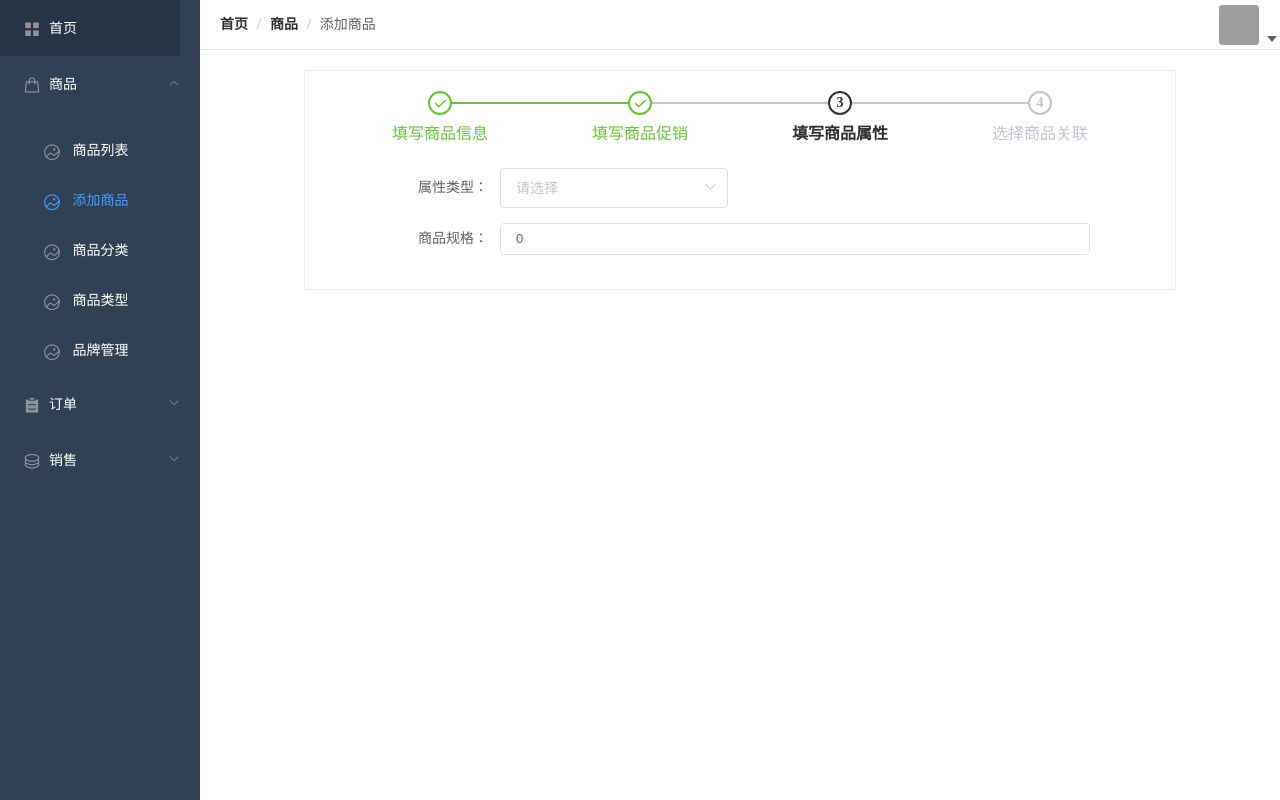
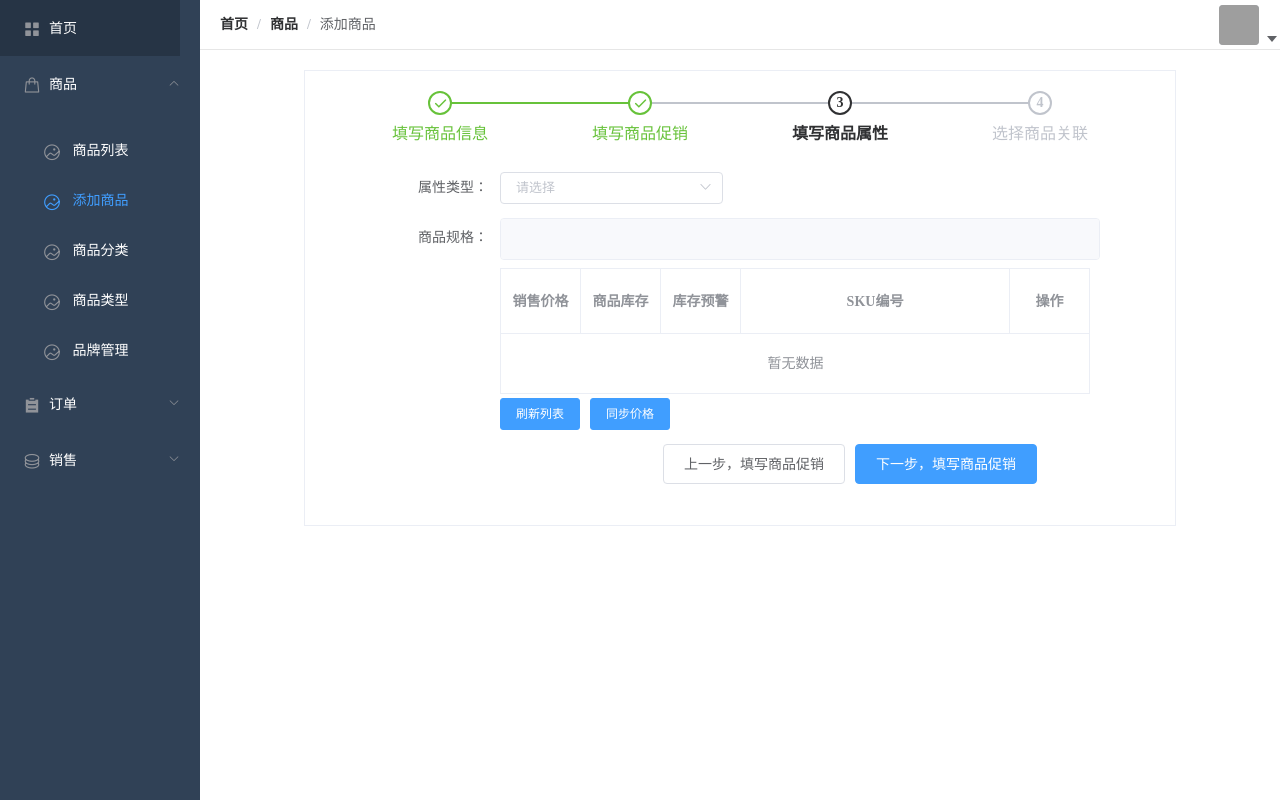
Before and after one commit to GoodsStudy/JMYP, a Vue app in the folder jmyp-system/: page /manage/add in a window 1280 px wide. Built offline with nearby package versions, Linux system fonts and the light colour scheme; grey boxes are pictures that could not be loaded.

Commit message:
添加商品属性

```diff
--- a/jmyp-system/src/components/GoodsAdd/information.vue
+++ b/jmyp-system/src/components/GoodsAdd/information.vue
@@ -106,14 +106,14 @@
           <el-input type="textarea" v-model="form.remark" size="small"></el-input>
         </el-form-item>
         <el-form-item class="next">
-          <el-button @click="previous">上一步，填写商品促销</el-button>
-          <el-button type="primary" @click="onSubmit">下一步，填写商品促销</el-button>
+          <el-button @click="previous">上一步，填写商品信息</el-button>
+          <el-button type="primary" @click="onSubmit">下一步，填写商品属性</el-button>
           <!-- <el-button>取消</el-button> -->
         </el-form-item>
       </div>
       <div v-show="active === 2">
         <el-form-item label="属性类型：">
-          <el-select v-model="form.propertyType" placeholder="请选择">
+          <el-select v-model="form.propertyType" size="small" placeholder="请选择">
             <el-option
               v-for="item in form.options2"
               :key="item.value"
@@ -123,7 +123,70 @@
           </el-select>
         </el-form-item>
         <el-form-item label="商品规格：">
-          <el-input v-model="form.marketPrice" size="small"></el-input>
+          <el-row :gutter="12" :body-style="{margin:0}">
+            <el-col :span="8">
+              <el-card
+                shadow="never"
+                :body-style="{ background: '#f8f9fc',  width: '600px',margin:0}"
+              >
+                <div
+                  v-show="form.propertyType === '服装-T恤' || form.propertyType === '服装-裤装' || form.propertyTyp==='手机数码-手机通讯'"
+                >
+                  <p>颜色：</p>
+                  <div>
+                    <el-input class="color" size="small" v-model="form.color" placeholder="请输入内容"></el-input>
+                    <el-button size="small" @click="addColor">增加</el-button>
+                  </div>
+                </div>
+
+                <div v-show="form.propertyType === '服装-T恤'">
+                  <p>尺寸：</p>
+                  <el-form ref="form" label-width="80px">
+                    <el-checkbox @change="change($event,'M')">M</el-checkbox>
+                    <el-checkbox @change="change($event,'X')">X</el-checkbox>
+                    <el-checkbox @change="change($event,'XL')">XL</el-checkbox>
+                    <el-checkbox @change="change($event,'2XL')">2XL</el-checkbox>
+                    <el-checkbox @change="change($event,'3XL')">3XL</el-checkbox>
+                    <el-checkbox @change="change($event,'4XL')">4XL</el-checkbox>
+                  </el-form>
+                </div>
+                <div v-show="form.propertyType === '服装-裤装'">
+                  <p>尺寸：</p>
+                  <el-form ref="form" label-width="80px">
+                    <el-checkbox @change="change($event,'29')">29</el-checkbox>
+                    <el-checkbox @change="change($event,'30')">30</el-checkbox>
+                    <el-checkbox @change="change($event,'31')">31</el-checkbox>
+                    <el-checkbox @change="change($event,'32')">32</el-checkbox>
+                    <el-checkbox @change="change($event,'33')">33</el-checkbox>
+                    <el-checkbox @change="change($event,'34')">34</el-checkbox>
+                  </el-form>
+                </div>
+                <div v-show="form.propertyType === '手机数码-手机通讯'">
+                  <p>容量：</p>
+                  <el-form ref="form" label-width="80px">
+                    <el-checkbox @change="change($event,'16G')">16G</el-checkbox>
+                    <el-checkbox @change="change($event,'32G')">32G</el-checkbox>
+                    <el-checkbox @change="change($event,'64G')">64G</el-checkbox>
+                    <el-checkbox @change="change($event,'128G')">128G</el-checkbox>
+                  </el-form>
+                </div>
+              </el-card>
+            </el-col>
+          </el-row>
+          <el-table :data="form.tableData" border style="width: 100%">
+            <el-table-column prop="date" label="销售价格" width="80" align="center"></el-table-column>
+            <el-table-column prop="name" label="商品库存" width="80" align="center"></el-table-column>
+            <el-table-column prop="address" label="库存预警" width="80" align="center"></el-table-column>
+            <el-table-column prop="name" label="SKU编号" align="center"></el-table-column>
+            <el-table-column prop="address" label="操作" width="80" align="center"></el-table-column>
+          </el-table>
+          <el-button size="small" type="primary">刷新列表</el-button>
+          <el-button size="small" type="primary">同步价格</el-button>
+          <el-form-item class="next">
+            <el-button @click="previous">上一步，填写商品促销</el-button>
+            <el-button type="primary" @click="onSubmit">下一步，填写商品促销</el-button>
+            <!-- <el-button>取消</el-button> -->
+          </el-form-item>
         </el-form-item>
       </div>
     </el-form>
@@ -164,6 +227,9 @@
         keyword: "", //商品关键字
         remark: "", //商品备注
         propertyType: "", //属性类型
+        color: "", //商品颜色
+        size: [], //商品尺码、尺寸、容量
+        ColorSize: {}, //要添加的商品颜色和尺码
         options: [
           {
             value: "zhinan",
@@ -434,26 +500,31 @@
         ],
         options2: [
           {
-            value: "选项1",
-            label: "黄金糕"
+            value: "服装-T恤",
+            label: "服装-T恤"
           },
           {
-            value: "选项2",
-            label: "双皮奶"
+            value: "服装-裤装",
+            label: "服装-裤装"
           },
           {
-            value: "选项3",
-            label: "蚵仔煎"
+            value: "手机数码-手机通讯",
+            label: "手机数码-手机通讯"
           },
           {
-            value: "选项4",
-            label: "龙须面"
+            value: "配件",
+            label: "配件"
           },
           {
-            value: "选项5",
-            label: "北京烤鸭"
+            value: "居家",
+            label: "居家"
+          },
+          {
+            value: "洗护",
+            label: "洗护"
           }
-        ]
+        ],
+        tableData: []
       }
     };
   },
@@ -472,6 +543,15 @@
     previous() {
       //上一步
       this.active = this.active - 1;
+    },
+    addColor() {
+      //添加商品颜色
+      // this.form.color.trim() && this.form.size?ColorSize{}
+    },
+    change(event, value) {
+      let arr = JSON.parse(JSON.stringify(this.form.size));
+      event ? arr.push(value) : arr.splice(arr.indexOf(value), 1);
+      this.$set(this.form, "size", arr);
     }
   }
 };
@@ -489,5 +569,16 @@
     justify-content: center;
     align-items: center;
   }
+  .el-row,
+  .el-col-8 {
+    width: 600px;
+    border: 0px;
+    margin: 0 !important;
+    padding: 0 !important;
+  }
+  .color {
+    width: 160px;
+    margin-right: 15px;
+  }
 }
 </style>
```
